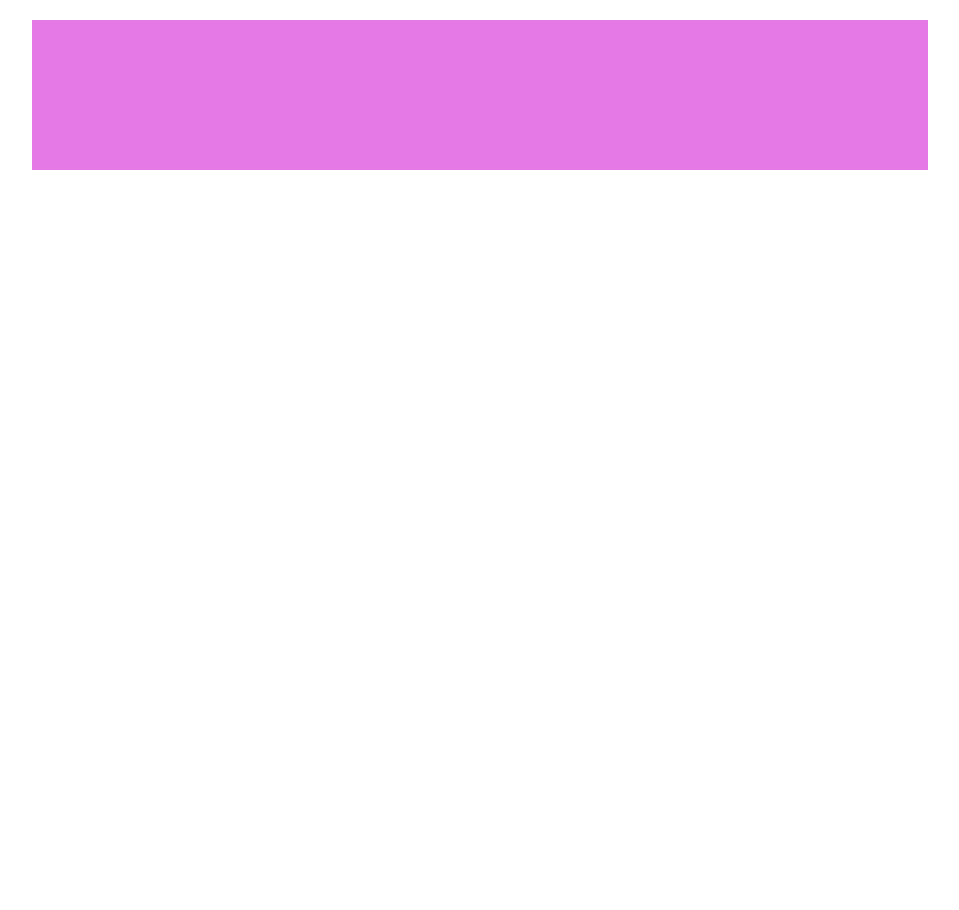
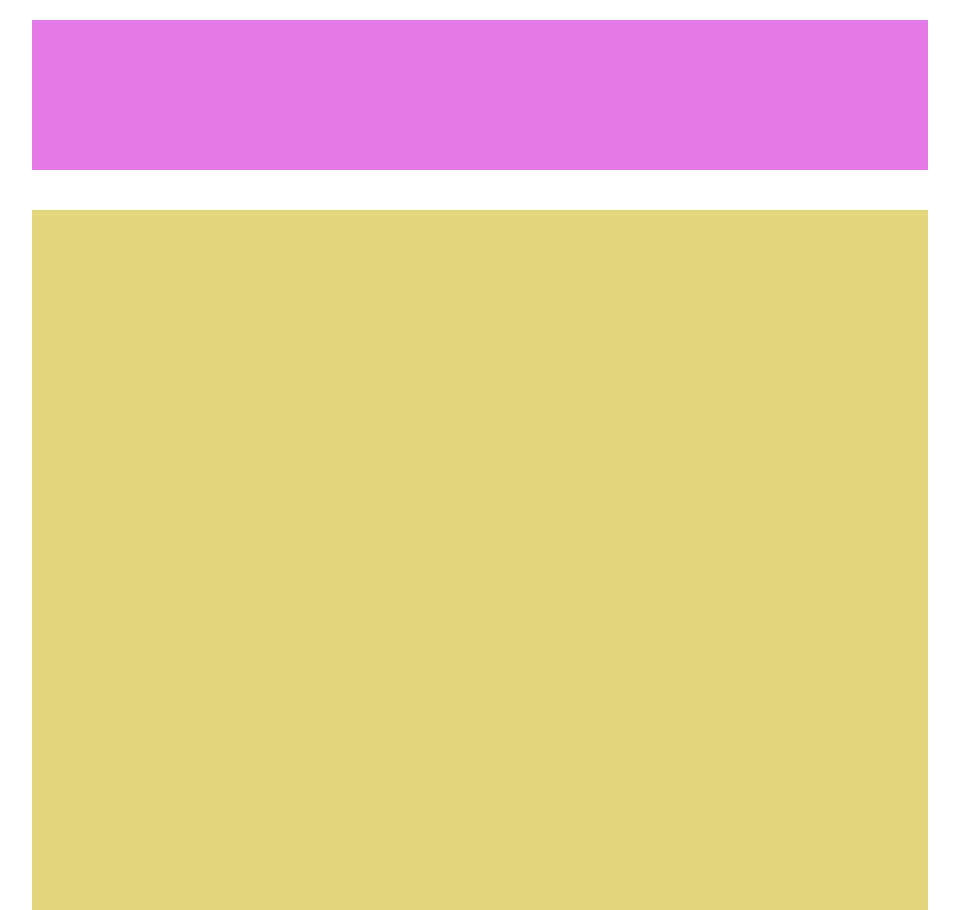
Before and after one commit to lorenaspiller/htmlcss-struttura-wp, a plain HTML site: page index.html in a window 1280 px wide. Shown: the whole page, without its empty margins (160-1119 px from the left). Before the commit the page ends 800 px from the top, so only its background shows below. Drawn offline with Linux system fonts and the light colour scheme.

Commit message:
Creazione layout hero in html e stile

```diff
--- a/css/style.css
+++ b/css/style.css
@@ -23,3 +23,12 @@ header {
   margin-top: 20px;
 }
 /* /header */
+
+/* main */
+.hero {
+  background-color: #E3D67A;
+  height: 700px;
+  margin-top: 40px;
+}
+
+/* /main */
--- a/index.html
+++ b/index.html
@@ -16,6 +16,12 @@
       <!-- corpo del documento -->
       <main>
 
+        <!-- prima sezione -->
+        <section class="hero">
+
+        </section>
+        <!-- /prima sezione -->
+
       </main>
       <!-- /corpo del documento -->
 
```
